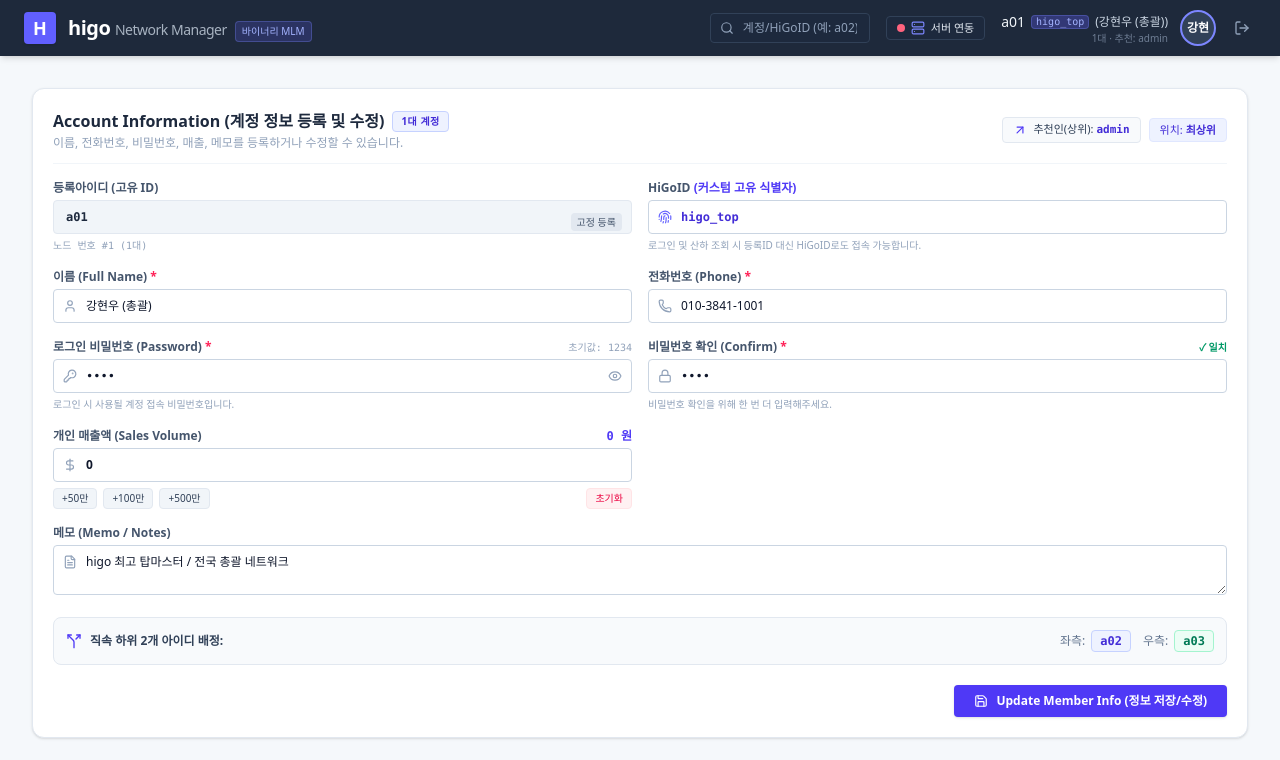
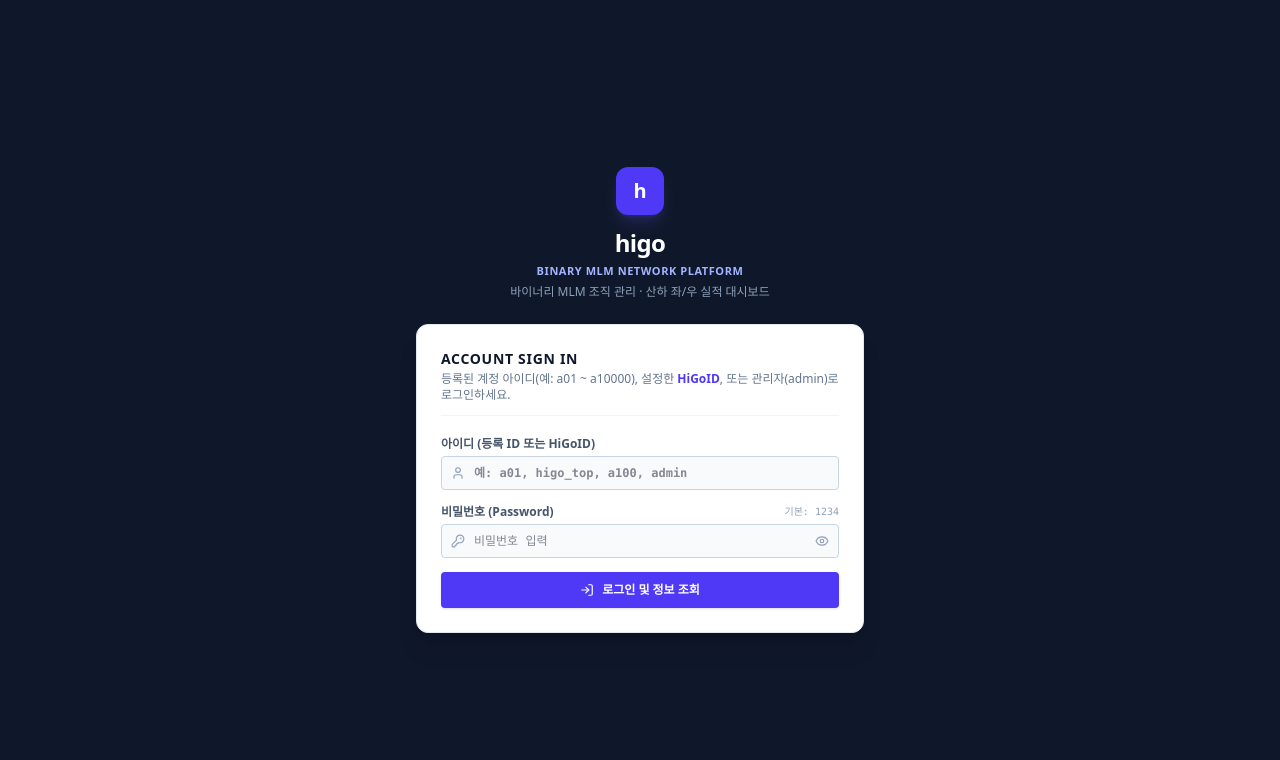
Before and after one commit to enterix26/higo, a React (Vite) app: page / in a window 1280 px wide. Shown: the top 760 px of the page. Built offline with nearby package versions, Linux system fonts and the light colour scheme; no server answers.

Commit message:
Add files via upload

```diff
--- a/src/App.tsx
+++ b/src/App.tsx
@@ -23,7 +23,7 @@ export default function App() {
       const saved = sessionStorage.getItem('higo_current_user_id');
       if (saved) return saved;
     }
-    return 'a01';
+    return null;
   });
   const [isAdmin, setIsAdmin] = useState<boolean>(() => currentUserId === 'admin');
   const [activeTab, setActiveTab] = useState<'overview' | 'tree' | 'table'>('overview');
--- a/src/components/LoginModal.tsx
+++ b/src/components/LoginModal.tsx
@@ -15,7 +15,7 @@ interface LoginModalProps {
 
 export const LoginModal: React.FC<LoginModalProps> = ({ onLoginSuccess }) => {
   const [userIdInput, setUserIdInput] = useState('');
-  const [password, setPassword] = useState('1234');
+  const [password, setPassword] = useState('');
   const [showPassword, setShowPassword] = useState(false);
   const [isLoading, setIsLoading] = useState(false);
   const [errorMsg, setErrorMsg] = useState('');
```
